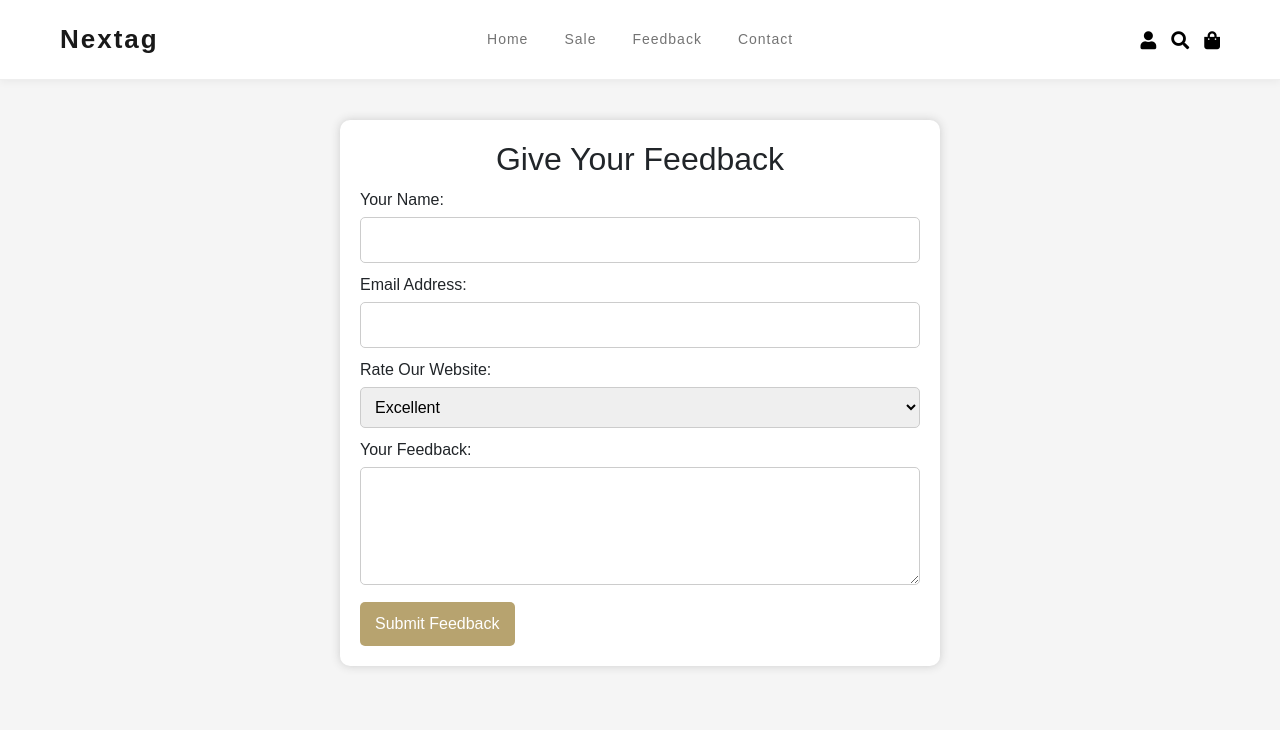
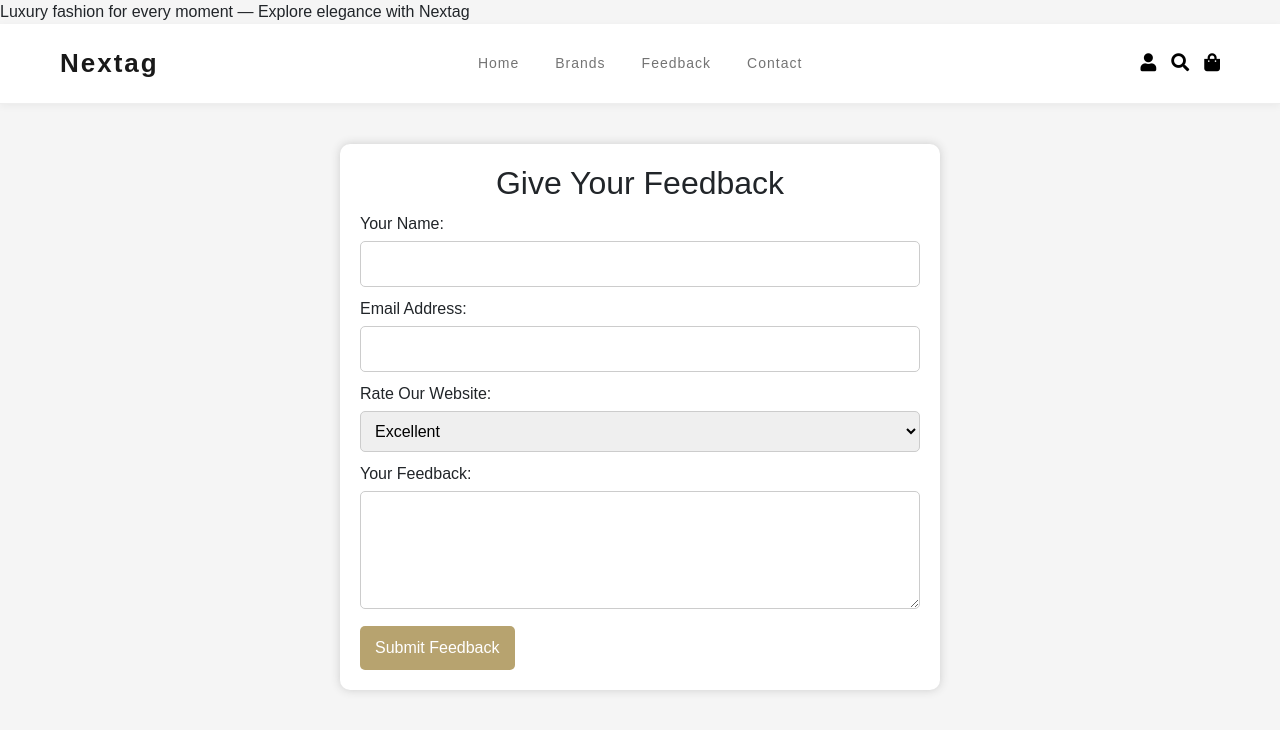
Before and after one commit to hassan2507b/bags, a plain HTML site: page feed.html in a window 1280 px wide. Drawn offline with nearby package versions, Linux system fonts and the light colour scheme.

Commit message:
Update feed.html

```diff
--- a/feed.html
+++ b/feed.html
@@ -35,7 +35,8 @@
   </style>
 </head>
 <body>
-   <nav class="navbar navbar-expand-lg navbar-light bg-white">
+<div class="top-banner">Luxury fashion for every moment — <span>Explore elegance with Nextag</span></div>
+  <nav class="navbar navbar-expand-lg navbar-light bg-white">
     <a class="navbar-brand" href="#">Nextag</a>
     <button class="navbar-toggler" type="button" data-bs-toggle="collapse" data-bs-target="#navbarNav">
       <span class="navbar-toggler-icon"></span>
@@ -43,14 +44,14 @@
     <div class="collapse navbar-collapse" id="navbarNav">
       <ul class="navbar-nav mx-auto">
         <li class="nav-item"><a class="nav-link" href="index.html">Home</a></li>
-        <li class="nav-item"><a class="nav-link" href="#">Sale</a></li>
+        <li class="nav-item"><a class="nav-link" href="#brand">Brands</a></li>
         <li class="nav-item"><a class="nav-link" href="feed.html">Feedback</a></li>
         <li class="nav-item"><a class="nav-link" href="contact.html">Contact</a></li>
       </ul>
-      <div class="nav-icons d-flex">
-        <i class="fas fa-user"></i>
-        <i class="fas fa-search"></i>
-        <i class="fas fa-shopping-bag"></i>
+      <div class="nav-icons d-flex align-items-center position-relative">
+        <a href="login.html"><i class="fas fa-user"></i></a>
+        <a href="#" id="search-icon"><i class="fas fa-search"></i></a>
+        <a href="#" id="cart-icon"><i class="fas fa-shopping-bag"></i></a>
       </div>
     </div>
   </nav>
```
